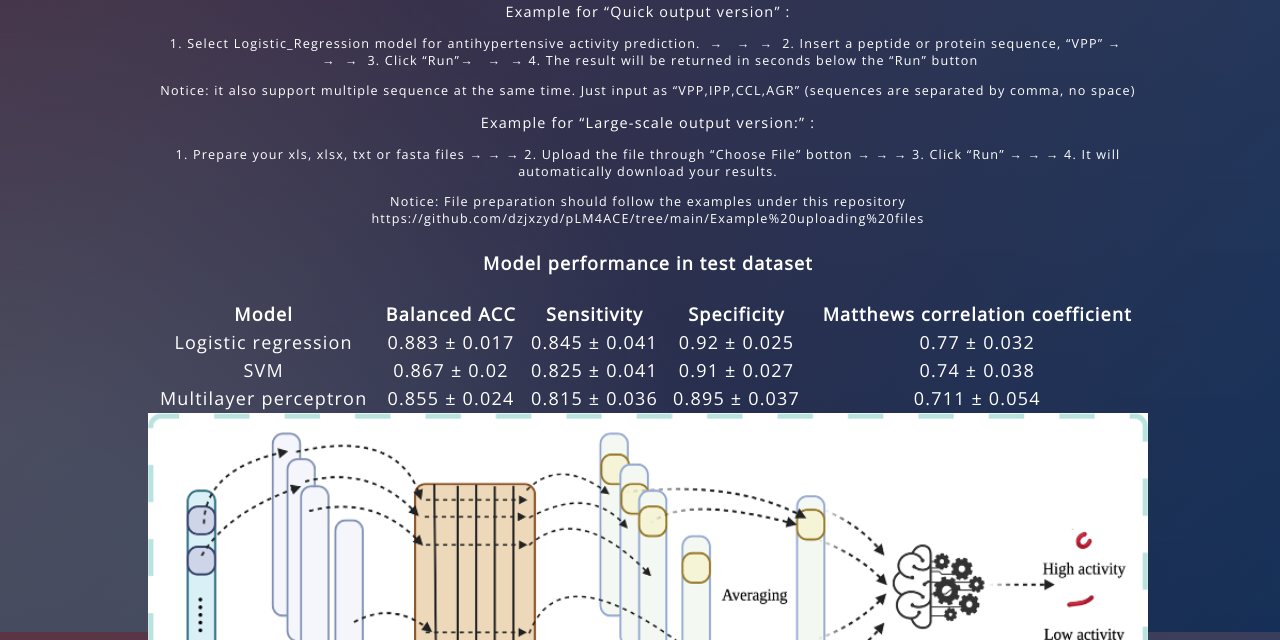
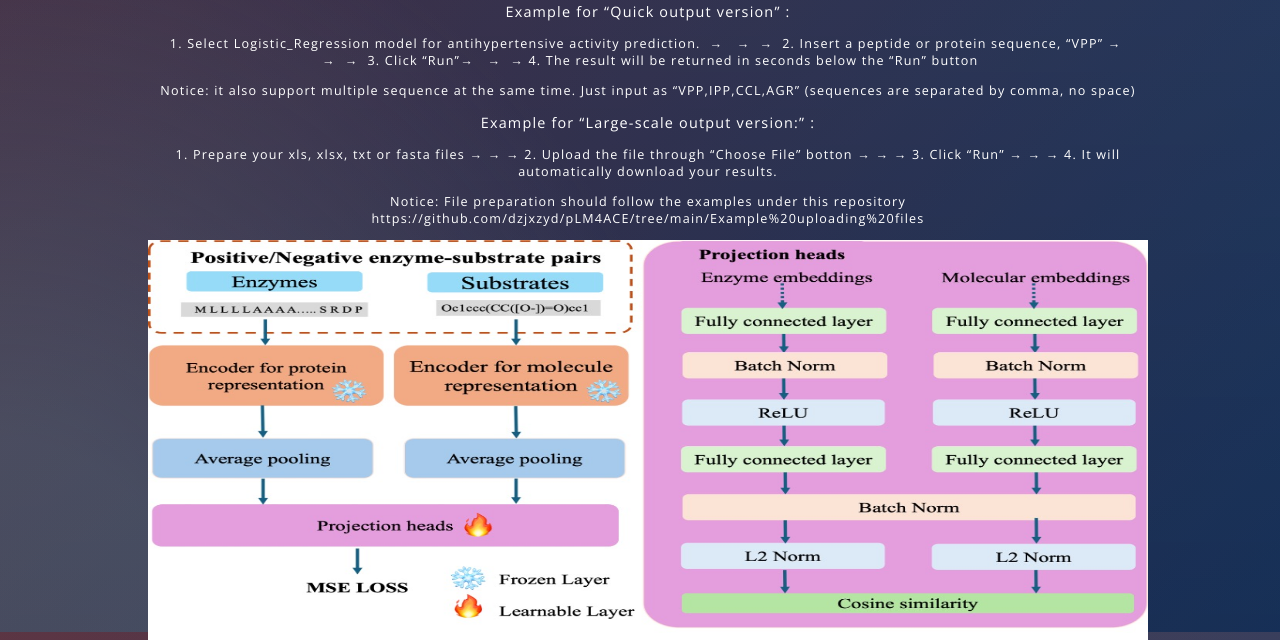
Before and after one commit to dzjxzyd/FusionESP_server_1280, a Flask app: page / in a window 1280 px wide. Shown: the part 740-1380 px from the top of the page. Run offline with Flask 3, Linux system fonts and the light colour scheme; parts of the project's set-up code (start-up, migrations or seed data) failed here and were passed over; some web fonts are replaced.

Commit message:
Update index.html

```diff
--- a/templates/index.html
+++ b/templates/index.html
@@ -47,38 +47,8 @@
         <p style="font-size:80%"> Example for “Large-scale output version:” : </p>
         <p style="font-size:70%">1. Prepare your xls, xlsx, txt or fasta files  →  →  → 2. Upload the file through “Choose File” botton  →   →  → 3. Click “Run” →   →  → 4. It will automatically download your results. </p>
         <p style="font-size:70%">Notice: File preparation should follow the examples under this repository https://github.com/dzjxzyd/pLM4ACE/tree/main/Example%20uploading%20files </p>
-        <h4>Model performance in test dataset</h4>
-        <table style="width:100%">
-          <tr>
-            <th style="text-align: center; vertical-align: middle;">Model</th>
-            <th style="text-align: center; vertical-align: middle;">Balanced ACC</th>
-            <th style="text-align: center; vertical-align: middle;">Sensitivity</th>
-            <th style="text-align: center; vertical-align: middle;">Specificity</th>
-            <th style="text-align: center; vertical-align: middle;" >Matthews correlation coefficient </th>
-          </tr>
-          <tr>
-            <td style="text-align: center; vertical-align: middle;" >Logistic regression</td>
-            <td style="text-align: center; vertical-align: middle;">0.883 ± 0.017</td>
-            <td style="text-align: center; vertical-align: middle;" >0.845 ± 0.041</td>
-            <td style="text-align: center; vertical-align: middle;">0.92 ± 0.025</td>
-            <td style="text-align: center; vertical-align: middle;">0.77 ± 0.032</td>
-          </tr>
-          <tr>
-            <td style="text-align: center; vertical-align: middle;">SVM</td>
-            <td style="text-align: center; vertical-align: middle;">0.867 ± 0.02</td>
-            <td style="text-align: center; vertical-align: middle;">0.825 ± 0.041</td>
-            <td style="text-align: center; vertical-align: middle;">0.91 ± 0.027</td>
-            <td style="text-align: center; vertical-align: middle;">0.74 ± 0.038</td>
-          </tr>
-          <tr>
-            <td style="text-align: center; vertical-align: middle;">Multilayer perceptron</td>
-            <td style="text-align: center; vertical-align: middle;">0.855 ± 0.024</td>
-            <td style="text-align: center; vertical-align: middle;">0.815 ± 0.036</td>
-            <td style="text-align: center; vertical-align: middle;">0.895 ± 0.037</td>
-            <td style="text-align: center; vertical-align: middle;">0.711 ± 0.054</td>
-          </tr>
-        </table>
-        <img src="static/css/Whole architecture.png" alt="Whole architecture" width="1000" height="400" style="float:left">
+
+        <img src="static/css/Whole architecture.jpg" alt="Whole architecture" width="1000" height="400" style="float:left">
     </div>
 </body>
 </html>
```
